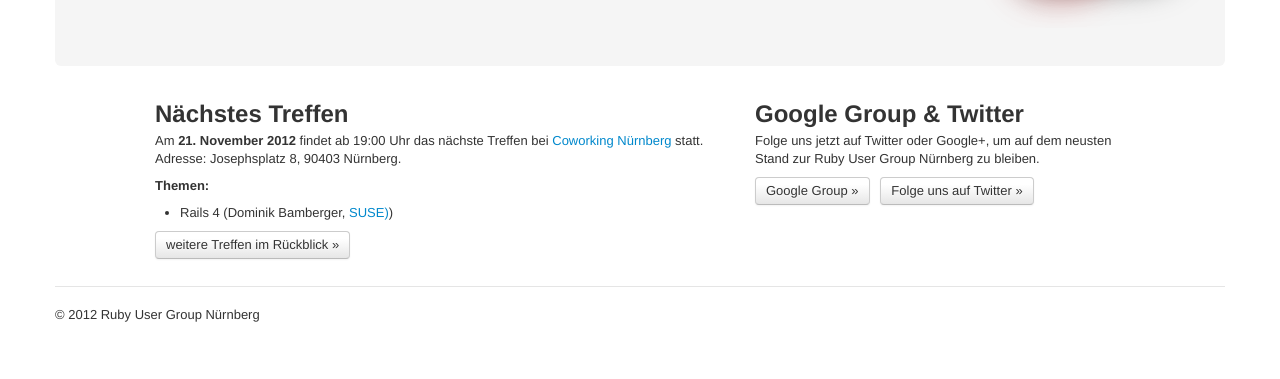
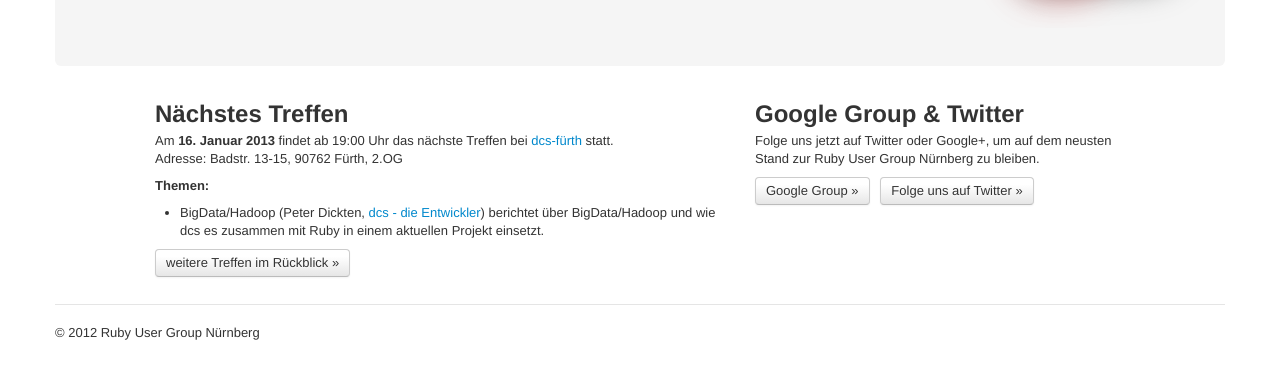
Before and after one commit to rug-n/rug-n.github.com, a plain HTML site: page index.html in a window 1280 px wide. Shown: the part 283-662 px from the top of the page. Drawn offline with Linux system fonts and the light colour scheme.

Commit message:
Treffen am 16.1 eingetragen

```diff
--- a/index.html
+++ b/index.html
@@ -61,18 +61,18 @@
 
       <div class="row">
         <div class="span1">&nbsp</div>
-        <div class="span6">
+       <div class="span6">
           <h2>Nächstes Treffen</h2>
           <p>
-            Am <b>21. November 2012</b> findet ab 19:00 Uhr das nächste Treffen bei
-            <a href="http://www.coworking-nuernberg.de/">Coworking Nürnberg</a> statt.
+            Am <b>16. Januar 2013</b> findet ab 19:00 Uhr das nächste Treffen bei
+            <a href="http://www.dcs-fuerth.de/">dcs-fürth</a> statt.
             </br>
-            Adresse: Josephsplatz 8, 90403 Nürnberg.
+            Adresse: Badstr. 13-15, 90762 Fürth, 2.OG
           </p>
           <p>
             <b>Themen:</b>
             <ul>
-              <li>Rails 4 (Dominik Bamberger, <a href="http://www.suse.com">SUSE)</a>)</li>
+              <li>BigData/Hadoop  (Peter Dickten, <a href="http://www.dcs-fuerth.de/">dcs - die Entwickler</a>) berichtet über BigData/Hadoop und wie dcs es zusammen mit Ruby in einem aktuellen Projekt einsetzt.</li>
             </ul>
           </p>
           <p><a class="btn" href="history.html">weitere Treffen im Rückblick &raquo;</a></p>
```
